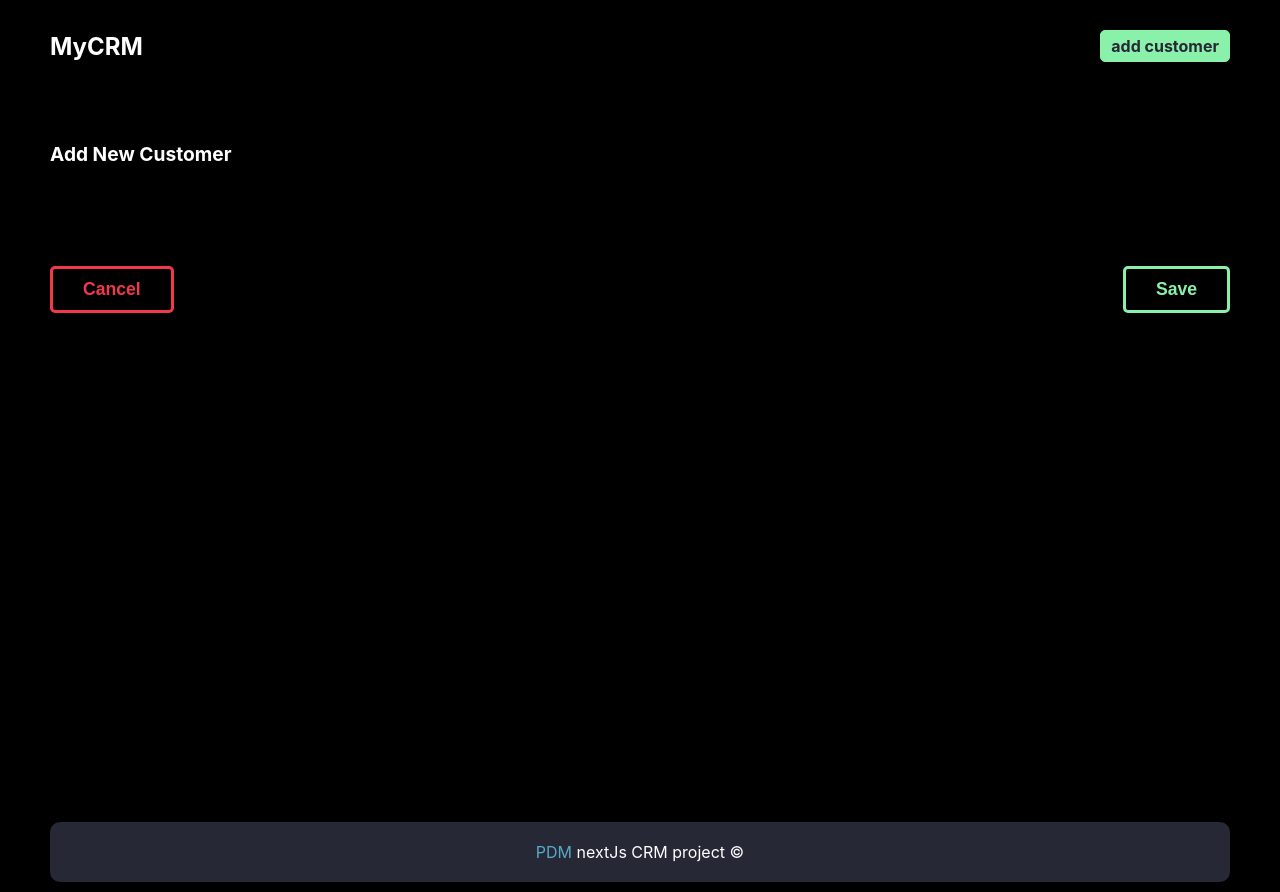
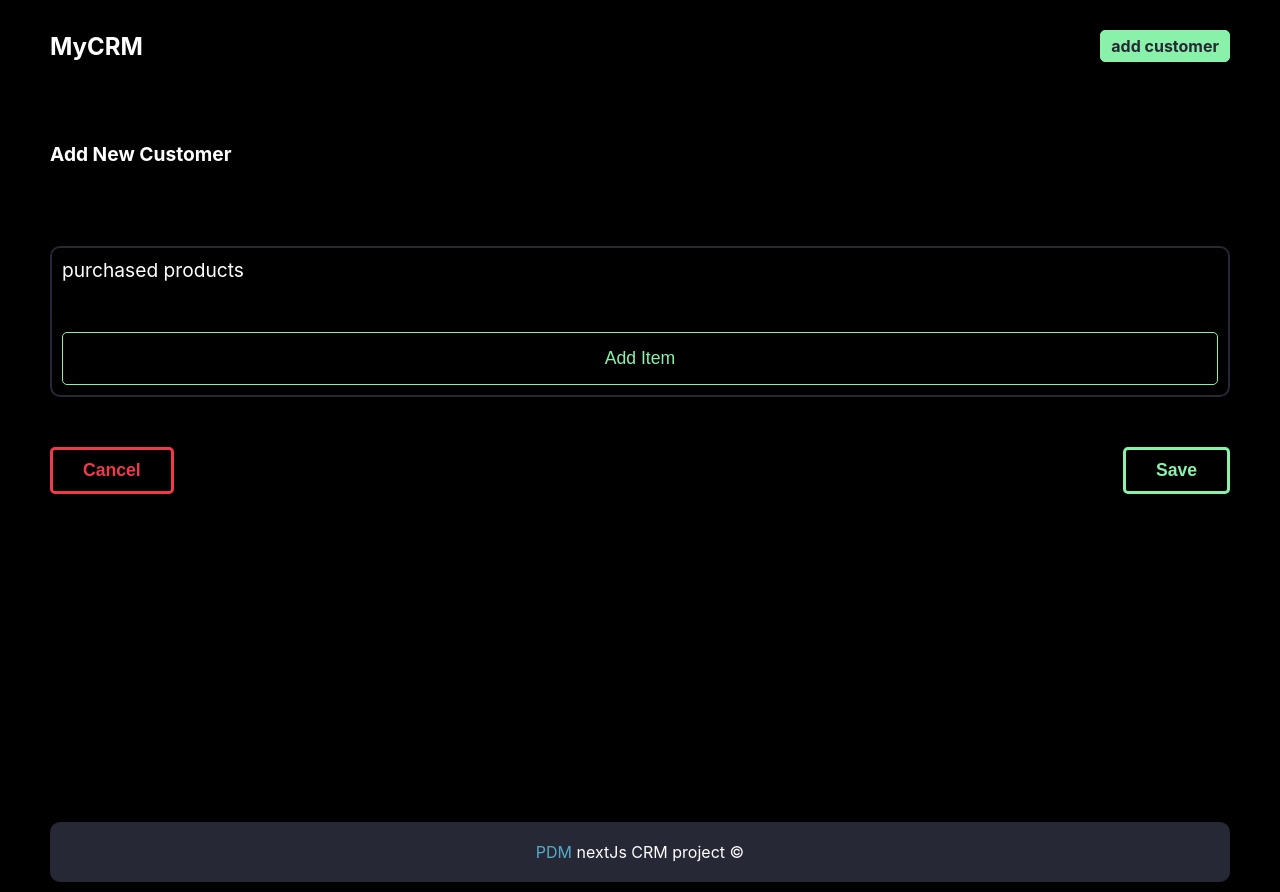
Before and after one commit to ParsaDokhtMohammadi/CRM-app-nextJs-mongoDB, a Next.js app: page /addCustomer in a window 1280 px wide. Built offline with nearby package versions, Linux system fonts and the light colour scheme.

Commit message:
form Input component added

```diff
--- a/components/modules/Form.js
+++ b/components/modules/Form.js
@@ -1,8 +1,11 @@
 import React from 'react'
+import ItemList from './ItemList'
 
-const Form = () => {
+const Form = ({form , setForm}) => {
   return (
-    <div>Form</div>
+    <div>
+      <ItemList form={form} setForm={setForm}></ItemList>
+    </div>
   )
 }
 
--- a/components/modules/FormInput.js
+++ b/components/modules/FormInput.js
@@ -2,7 +2,7 @@
 
 const FormInput = ({name , lable , type , value , onchange}) => {
   return (
-    <div className='fomr-input'>
+    <div className='form-input'>
         <lable htmlFor={name}>{lable}</lable>
         <input type={type} value={value} name={name} onchange={onchange}></input>
     </div>
--- /dev/null
+++ b/components/modules/ItemList.js
@@ -0,0 +1,40 @@
+import React from 'react'
+import FormInput from './FormInput'
+
+const ItemList = ({ form, setForm }) => {
+    const { products } = form
+    const addHandler = () => {
+        setForm({
+            ...form, products: [...products, { name: "", price: "", qty: "" }]
+        })
+        console.log(products)
+    }
+    const changeHandler = () => {
+
+    }
+    const deleteHandler = () => {
+
+    }
+    return (
+        <div className='item-list'>
+            <p>purchased products</p>
+            {products.map((product,index) => (
+                <div className='form-input__list' key={index}>
+                    <FormInput name="name" label="product name" type="text" value={product.name}
+                        onchange={changeHandler}></FormInput>
+                    <div >
+                        <FormInput name="Price" label="Price" type="text" value={product.price}
+                            onchange={changeHandler}></FormInput>
+                        <FormInput name="qty" label="Qty" type="number" value={product.qty}
+                            onchange={changeHandler}></FormInput>
+
+                    </div>
+                    <button onClick={deleteHandler}>remove</button>
+                </div>
+            ))}
+            <button onClick={addHandler}>Add Item</button>
+        </div>
+    )
+}
+
+export default ItemList
```
